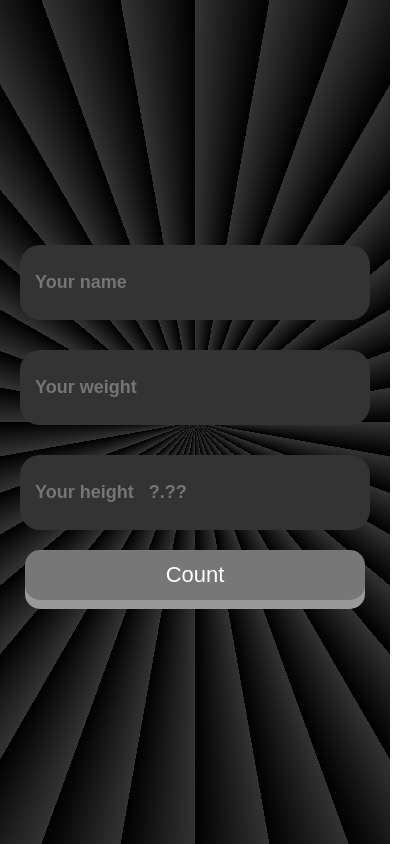
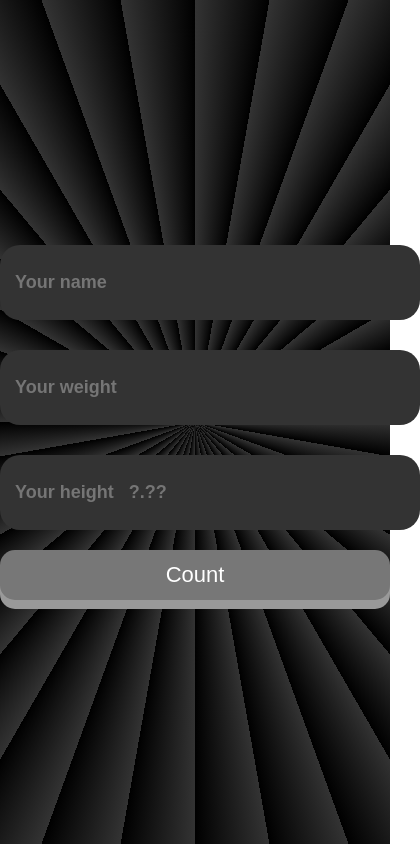
Before and after one commit to MirAfzal1604/BMI, a plain HTML site: page index.html in a window 390 px wide. Shown: the whole page, 420 px wide, since content can reach past the window. Drawn offline with Linux system fonts and the light colour scheme.

Commit message:
Update style.css

```diff
--- a/css/style.css
+++ b/css/style.css
@@ -106,11 +106,20 @@
     }
 }
 
+@media screen and (max-width:1500px) {
+    .ball1,
+    .ball2,
+    .ball3,
+    .ball4 {
+        display: none;
+    }
+}
+
 @media screen and (max-width:600px) {
     .center_form_bmi {
-        width: 320px;
+        width: 100%;
+        margin: 0 auto;
         height: 45px;
-        ;
         padding: 15px;
         font-size: 18px;
     }
@@ -118,12 +127,6 @@
         padding: 12px 20px;
         font-size: 22px;
         margin: 20px 0 0 0;
-        width: 340px;
-    }
-    .ball1,
-    .ball2,
-    .ball3,
-    .ball4 {
-        display: none;
+        width: 100%;
     }
 }
```
